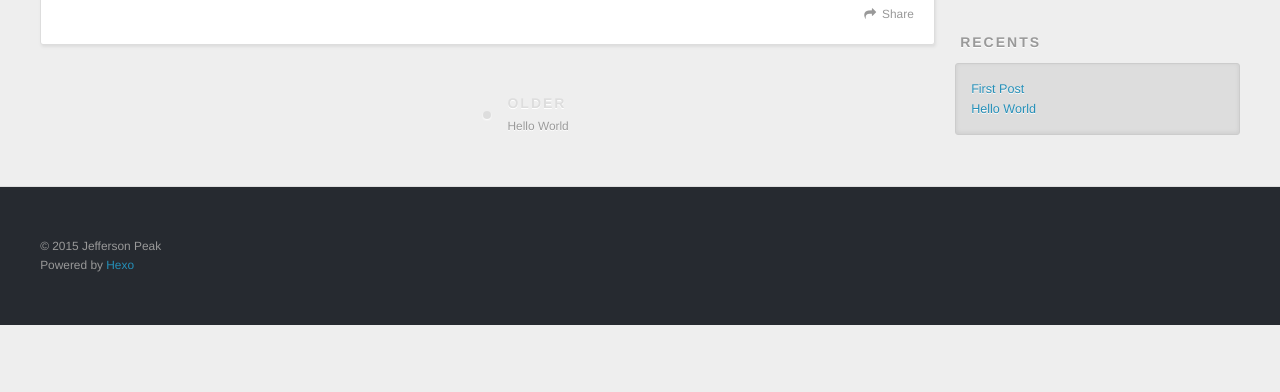
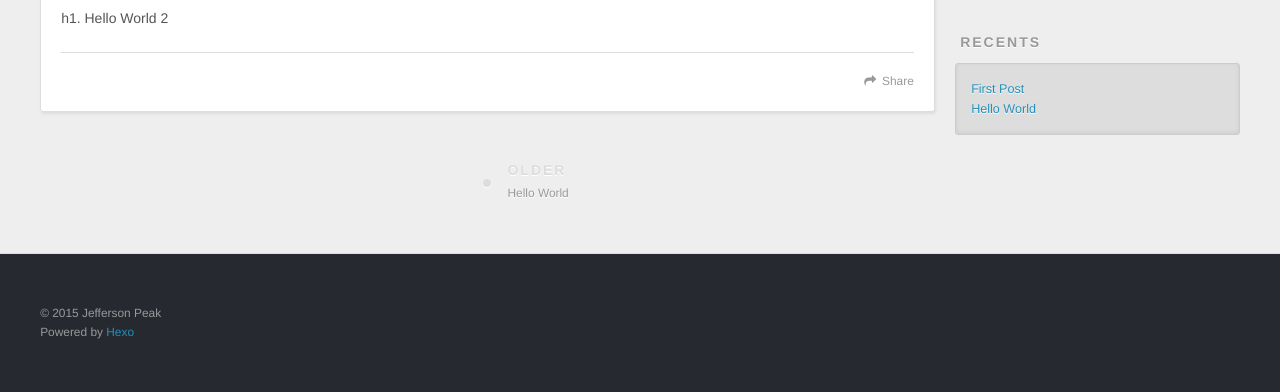
Before and after one commit to jgpeak/jgpeak.github.io, a plain HTML site: page 2015/01/03/First-Post/index.html in a window 1280 px wide. Shown: the part 446-838 px from the top of the page. Before the commit the page ends 800 px from the top, so only its background shows below. Drawn offline with nearby package versions, Linux system fonts and the light colour scheme.

Commit message:
Site updated: 2015-01-03 02:15:15

```diff
--- a/2015/01/03/First-Post/index.html
+++ b/2015/01/03/First-Post/index.html
@@ -5,15 +5,15 @@
 
   <title>First Post | Peak&#39;s Place</title>
   <meta name="viewport" content="width=device-width, initial-scale=1, maximum-scale=1">
-  <meta name="description" content="Personal Blog of Jefferson Peak">
+  <meta name="description" content="h1. Hello World 2">
 <meta property="og:type" content="article">
 <meta property="og:title" content="First Post">
 <meta property="og:url" content="http://jgpeak.com/2015/01/03/First-Post/">
 <meta property="og:site_name" content="Peak's Place">
-<meta property="og:description" content="Personal Blog of Jefferson Peak">
+<meta property="og:description" content="h1. Hello World 2">
 <meta name="twitter:card" content="summary">
 <meta name="twitter:title" content="First Post">
-<meta name="twitter:description" content="Personal Blog of Jefferson Peak">
+<meta name="twitter:description" content="h1. Hello World 2">
 
 
     <link rel="alternative" href="/atom.xml" title="Peak&#39;s Place" type="application/atom+xml">
@@ -87,6 +87,7 @@
 
     <div class="article-entry" itemprop="articleBody">
 
+        <p>h1. Hello World 2</p>
 
 
     </div>
```
Also changed, not shown: archives/2015/01/index.html (+1 -0 lines), archives/2015/index.html (+1 -0 lines), archives/index.html (+1 -0 lines), index.html (+1 -0 lines), 1 other file.
